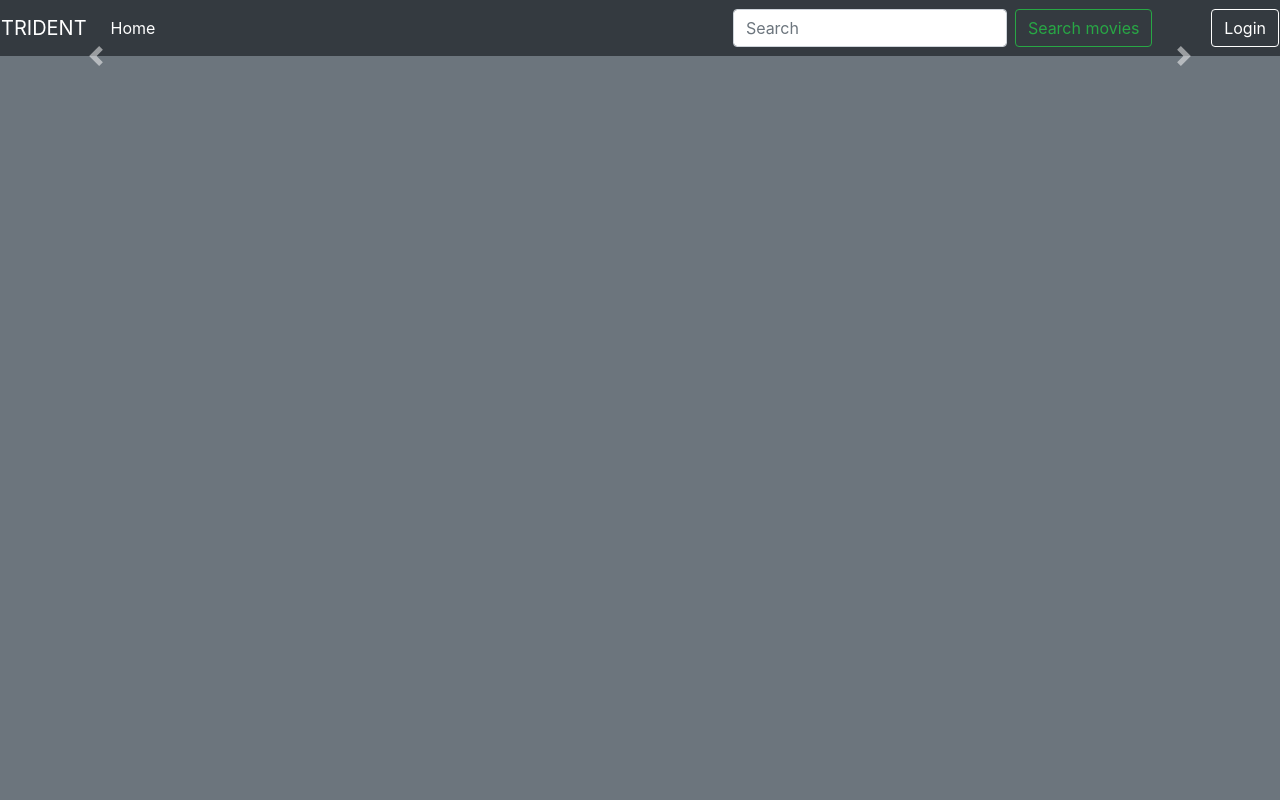
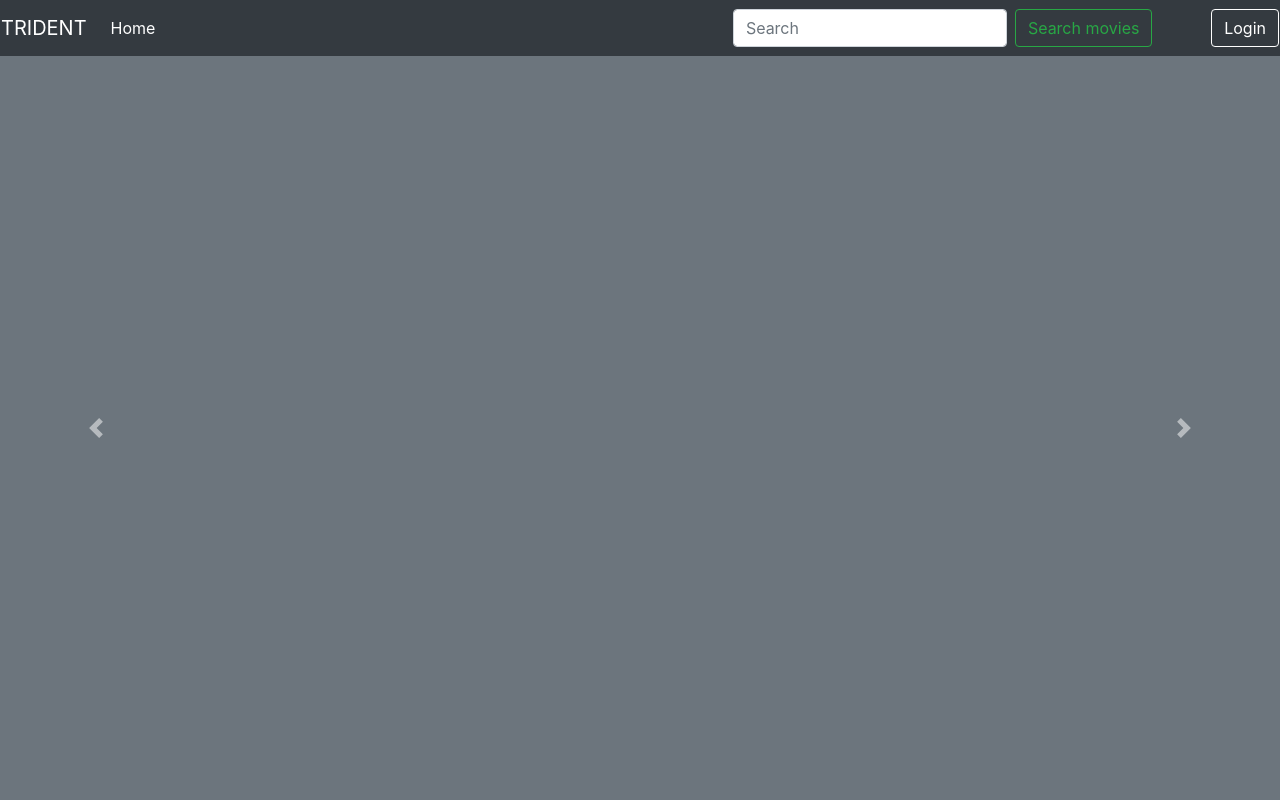
Before and after one commit to skokovic/trident, a Flask app: template templates/home.html in a window 1280 px wide. Run offline with Flask 2, Linux system fonts and the light colour scheme; the template is opened without the code that fills it, so the values that code supplies are empty; some libraries are stand-ins or nearby versions.

Commit message:
try new version to fit2

```diff
--- a/static/css/trident.css
+++ b/static/css/trident.css
@@ -207,8 +207,8 @@ body{
 }
 
 .home-fit{
-    height: calc(100vh - 56);
-    width: 100vw
+    height: calc(100vh - 56px) !important;
+    width: 100vw !important;
 }
 
 .text_bg{
```
